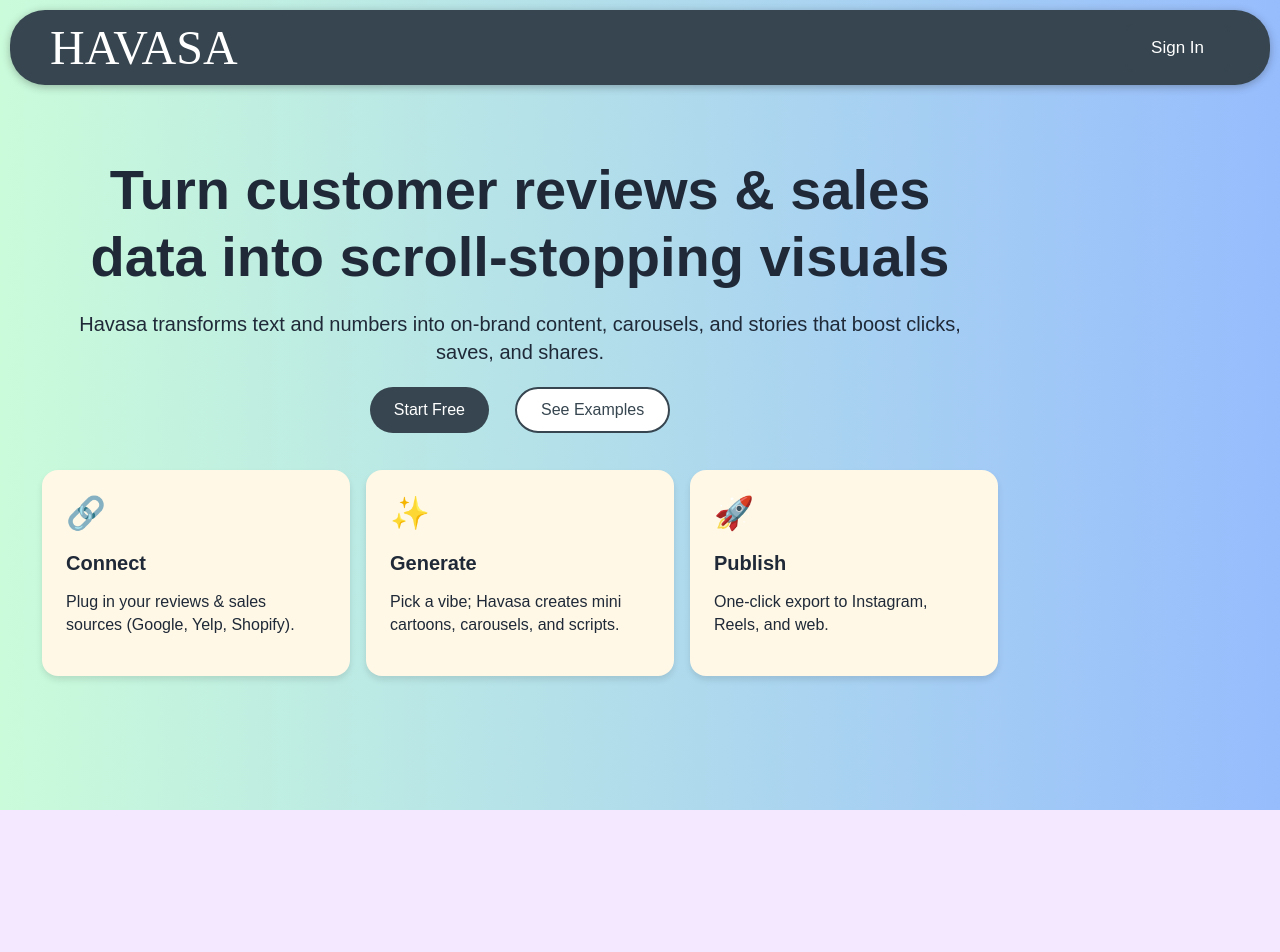
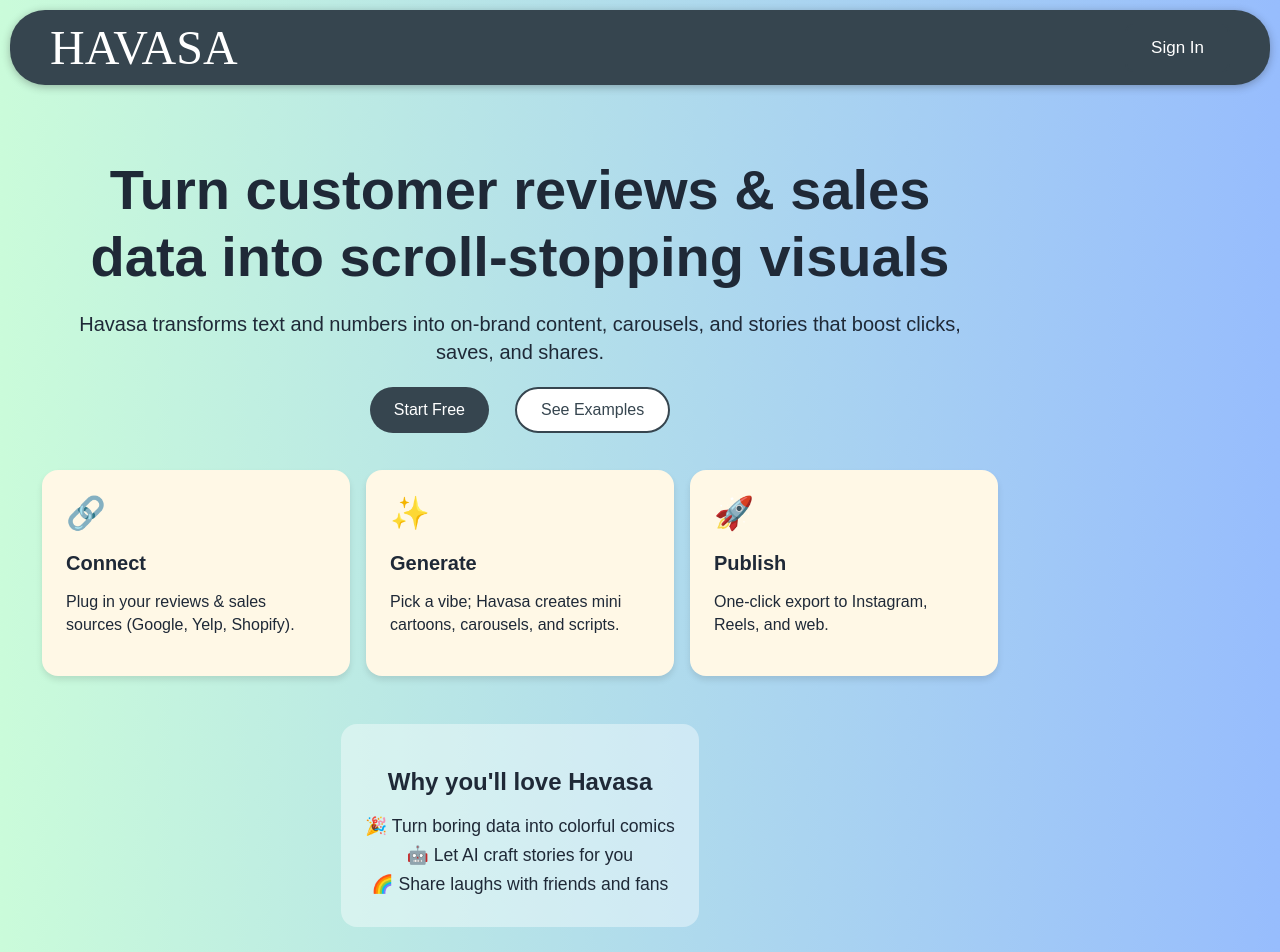
Before and after one commit to Birla10/Enchanta, a React (Create React App) app in the folder frontend/: page / in a window 1280 px wide. Shown: the top 952 px of the page. Before the commit the page ends 810 px from the top, so only its background shows below. Built offline with nearby package versions, Linux system fonts and the light colour scheme; the HTML template or start-up script is replaced by a standard one.

Commit message:
style: enhance login, home, and comics pages

```diff
--- a/frontend/src/components/LandingPage.css
+++ b/frontend/src/components/LandingPage.css
@@ -95,3 +95,23 @@
     align-items: center;
   }
 }
+
+/* Extra fun section */
+.fun-section {
+  margin-top: 3rem;
+  background: rgba(255, 255, 255, 0.4);
+  padding: 1.5rem;
+  border-radius: 1rem;
+  max-width: 800px;
+}
+
+.fun-section ul {
+  list-style: none;
+  padding: 0;
+  margin: 0;
+}
+
+.fun-section li {
+  margin: 0.5rem 0;
+  font-size: 1.1rem;
+}
--- a/frontend/src/components/LandingPage.js
+++ b/frontend/src/components/LandingPage.js
@@ -45,6 +45,14 @@
           <p>One-click export to Instagram, Reels, and web.</p>
         </div>
       </section>
+      <section className="fun-section">
+        <h2>Why you'll love Havasa</h2>
+        <ul>
+          <li>🎉 Turn boring data into colorful comics</li>
+          <li>🤖 Let AI craft stories for you</li>
+          <li>🌈 Share laughs with friends and fans</li>
+        </ul>
+      </section>
     </div>
   );
 }
--- a/frontend/src/components/Login.js
+++ b/frontend/src/components/Login.js
@@ -20,15 +20,23 @@
   };
 
   return (
+    <div className="auth-page">
       <div className="auth-container">
         <h2>{isRegister ? 'REGISTER' : 'LOGIN'}</h2>
+        <p className="auth-tagline">Welcome to Havasa – where reviews become comics! 🎉</p>
         <input placeholder="Email" value={email} onChange={e => setEmail(e.target.value)} />
-      <input placeholder="Password" type="password" value={password} onChange={e => setPassword(e.target.value)} />
+        <input
+          placeholder="Password"
+          type="password"
+          value={password}
+          onChange={e => setPassword(e.target.value)}
+        />
         <button onClick={submit}>{isRegister ? 'Register' : 'Login'}</button>
         <button onClick={() => setIsRegister(!isRegister)}>
           {isRegister ? 'Have an account? Login' : 'No account? Register'}
         </button>
         <button onClick={() => navigate('/')}>Back to Home</button>
       </div>
+    </div>
   );
 }
--- a/frontend/src/index.css
+++ b/frontend/src/index.css
@@ -99,7 +99,21 @@
   margin: 40px auto;
   display: flex;
   flex-direction: column;
+  align-items: center;
   color: #1f2937;
+}
+
+.auth-page {
+  min-height: 80vh;
+  display: flex;
+  justify-content: center;
+  align-items: center;
+  flex-direction: column;
+}
+
+.auth-tagline {
+  margin-bottom: 1rem;
+  color: #fff;
 }
 
 .reviews-list {
@@ -181,6 +195,19 @@
   box-shadow: 0 2px 4px rgba(0, 0, 0, 0.1);
 }
 
+.my-comics-page {
+  text-align: center;
+}
+
+.my-comics-tagline {
+  margin-bottom: 1rem;
+}
+
+.loading-message {
+  text-align: center;
+  margin-top: 40px;
+}
+
 @media (max-width: 600px) {
   .nav-links {
     flex-direction: column;
```
Also changed, not shown: frontend/src/components/MyComics.js (+13 -5 lines). Lines whose indentation alone changed are shown as unchanged.
